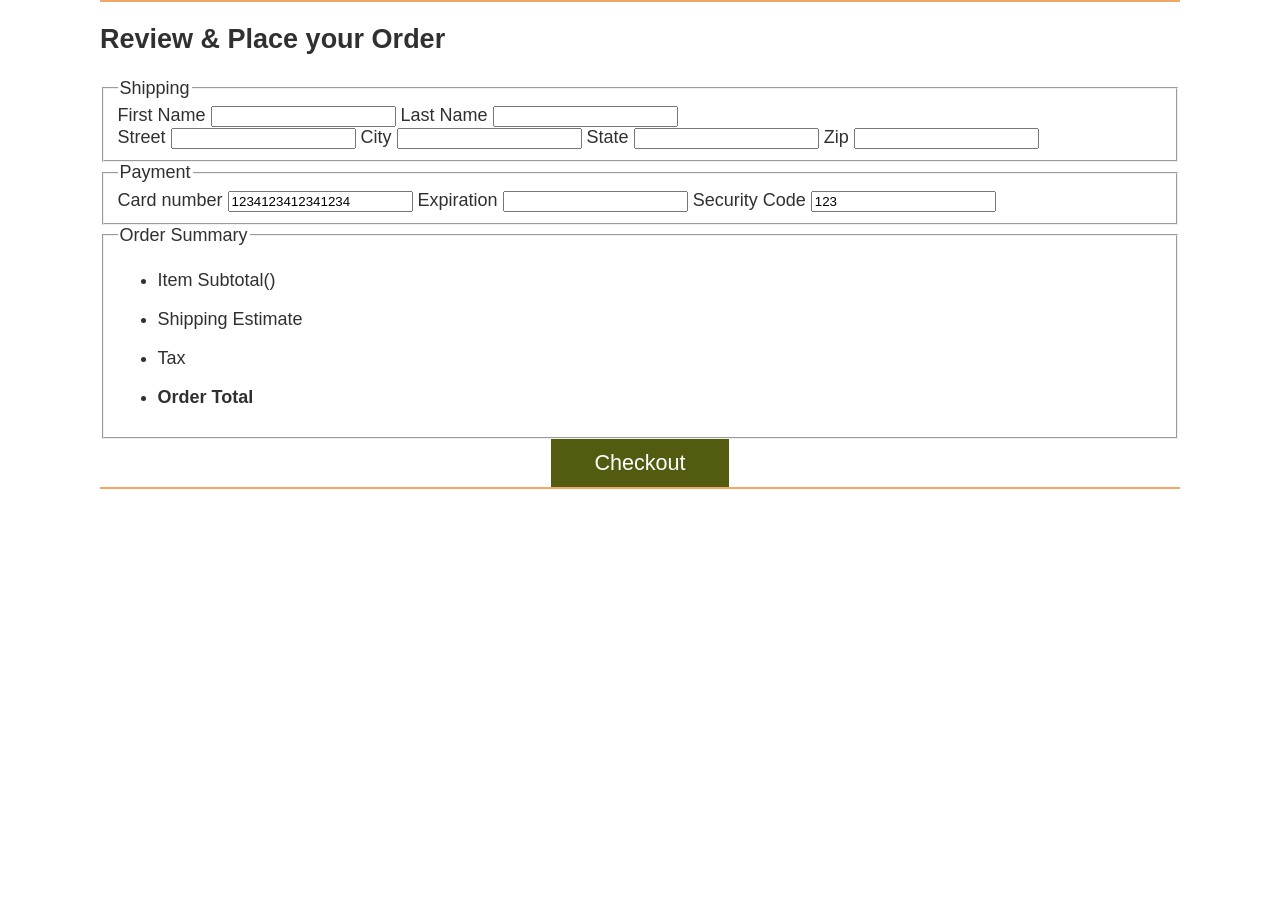
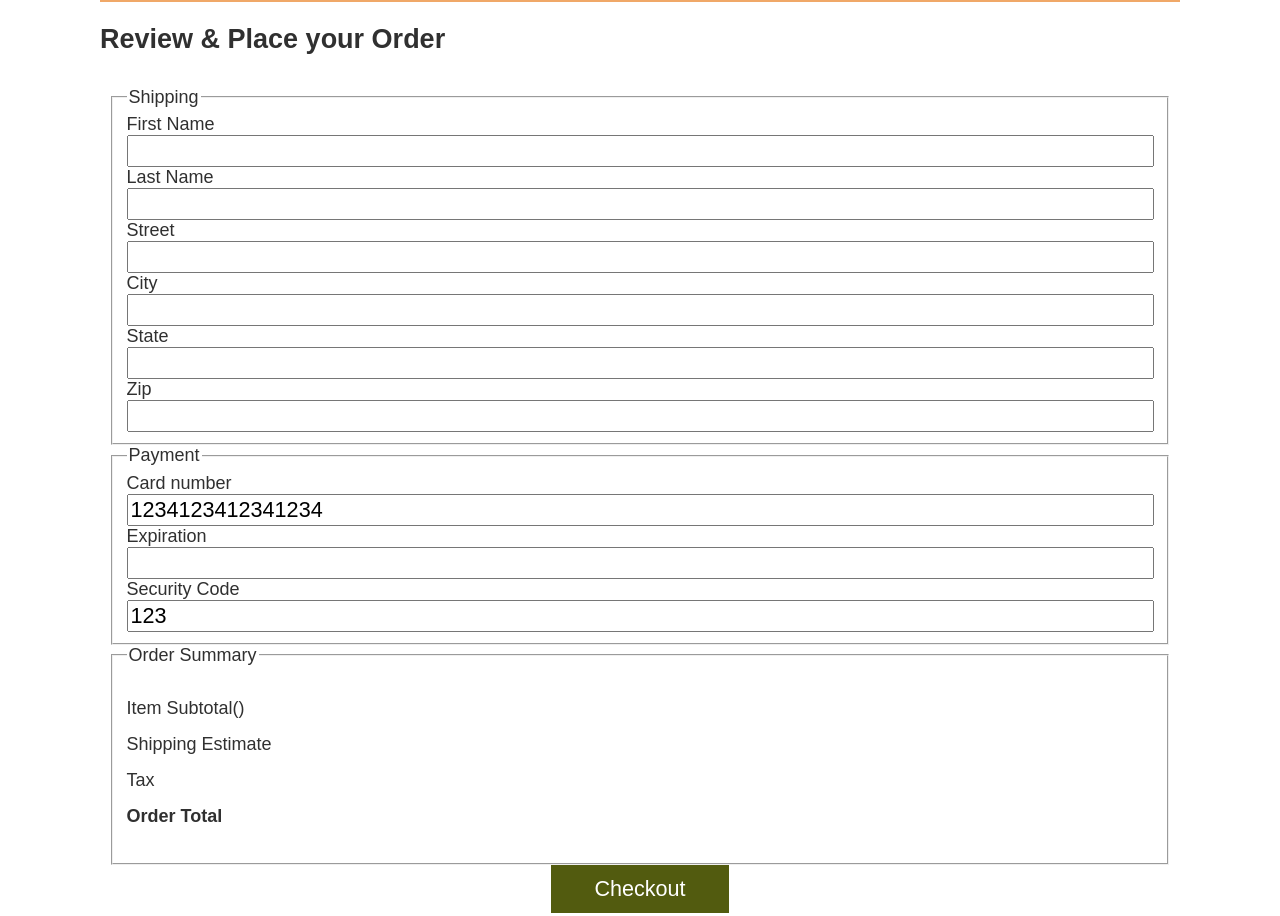
Before and after one commit to beckdl/WDD-330-Team-4, a website: page src/checkout/index.html in a window 1280 px wide. Shown: the top 916 px of the page. Before the commit the page ends 800 px from the top, so only its background shows below. Drawn offline with Linux system fonts and the light colour scheme; files that its build step writes are made by us from their sources.

Commit message:
Added checkout CSS code and changed the stylesheet link for the checkout page

```diff
--- a/src/checkout/index.html
+++ b/src/checkout/index.html
@@ -8,7 +8,7 @@
 
     <title>Sleep Outside | Checkout</title>
 
-    <link rel="stylesheet" href="css/style.css" />
+    <link rel="stylesheet" href="../css/style.css" />
 
     <script type="module" src="../js/checkout.js" defer></script>
   </head>
--- a/src/css/style.css
+++ b/src/css/style.css
@@ -189,6 +189,33 @@ button {
 }
 /* End product list card */
 
+/* checkout styles */
+.checkout-form {
+  padding: 0.5em;
+}
+.checkout-form label {
+  display: block;
+}
+.checkout-form input {
+  width: 100%;
+  font-size: 1.2em;
+}
+
+.checkout-summary > ul {
+  padding-left: 0;
+  list-style-type: none;
+}
+.checkout-summary li {
+  display: flex;
+  justify-content: space-between;
+  align-items: center;
+}
+.checkout-summary input {
+  width: 25%;
+  font-size: 1em;
+}
+
+/* Start product detail styles */
 .product-detail {
   padding: 1em;
   max-width: 500px;
```
